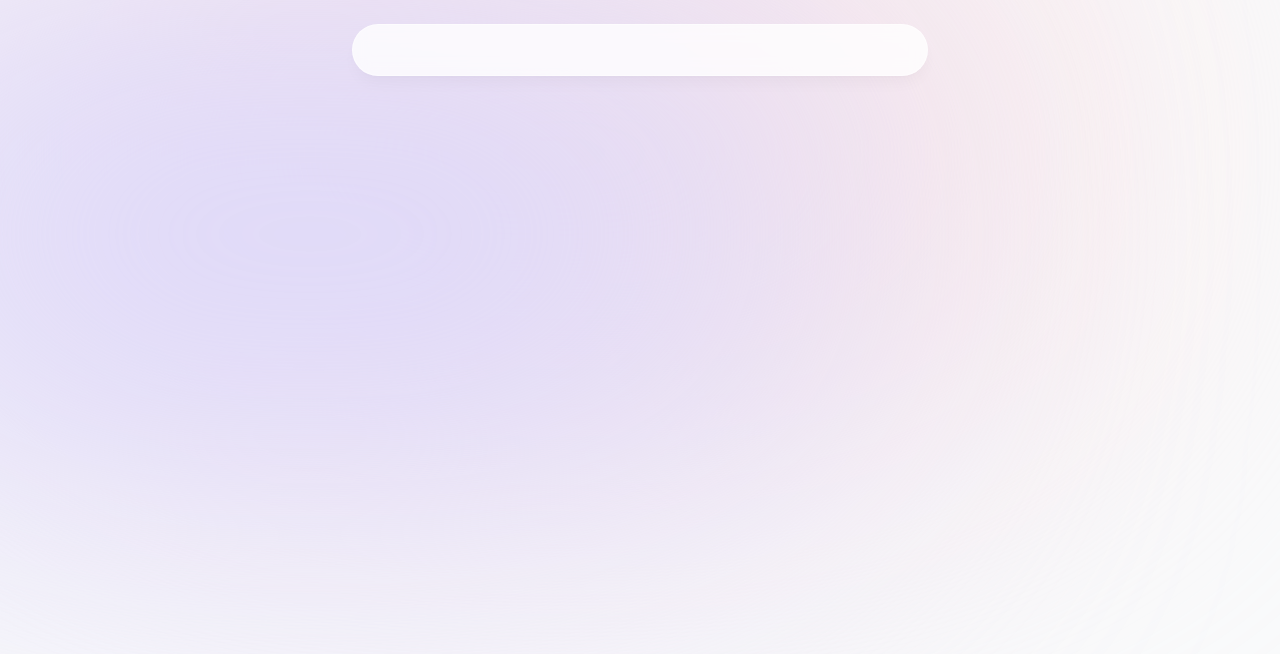
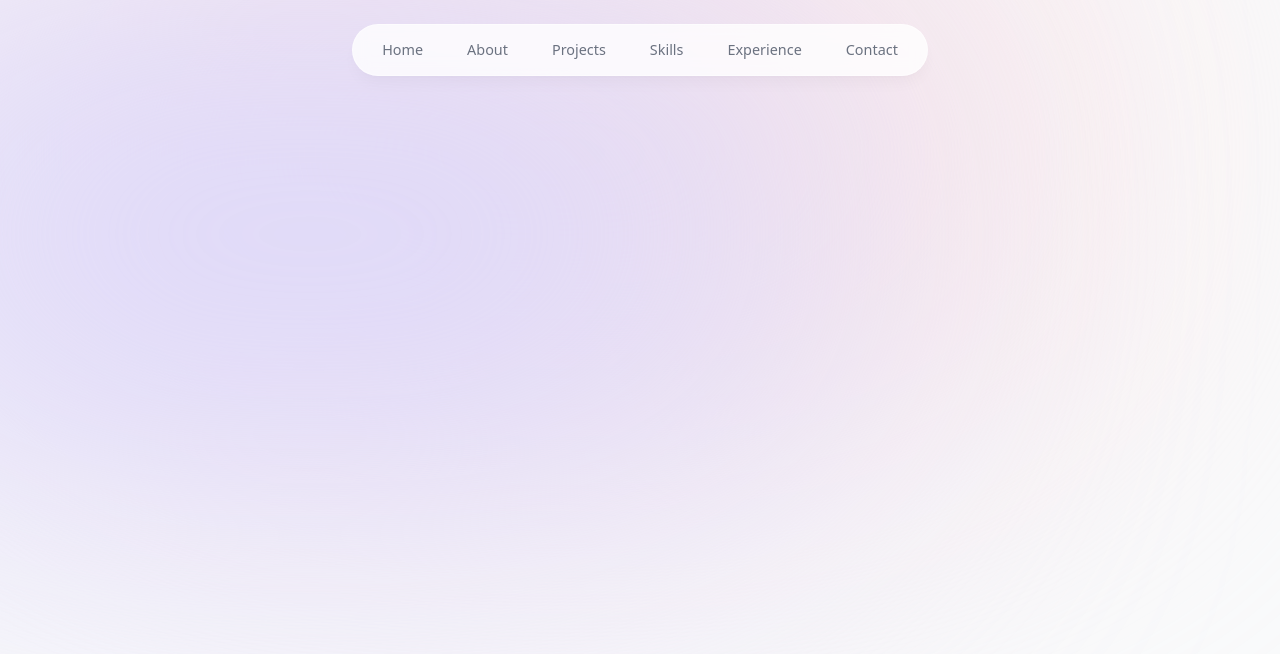
Before and after one commit to zamilbahri/portfolio-website, a Next.js app: page / in a window 1280 px wide. Shown: the top 654 px of the page. Built offline with nearby package versions, Linux system fonts and the light colour scheme.

Commit message:
implemented navbar with animation

```diff
--- a/components/header.tsx
+++ b/components/header.tsx
@@ -2,6 +2,8 @@
 
 import React from 'react'
 import { motion } from "framer-motion";
+import { links } from "@/lib/data";
+import Link from 'next/link';
 
 const Header = () => {
 	return (
@@ -10,6 +12,21 @@
 			initial={{ y: -100, x: "-50%", opacity: 0 }}
 			animate={{ y: 0, x:"-50%", opacity: 1 }}
 			></motion.div>
+
+			<nav className='flex fixed top-[0.15rem] left-1/2 h-12 -translate-x-1/2 py-2 sm:top-[1.7rem] sm:h-[initial] sm:py-0'>
+				<ul className='flex w-[22rem] flex-wrap items-center justify-center gap-y-1 text-[0.9rem] font-medium text-gray-500 sm:w-[initial] sm:flex-nowrap sm:gap-5'>
+					{
+						links.map(link => (
+							<motion.li className='h-3/4 flex items-center justify-center' key={link.hash}
+							initial={{ y: -100, opacity: 0 }}
+							animate={{ y: 0, opacity: 1 }}
+							>
+								<Link className='flex w-full items-center justify-center px-3 py-3 hover:text-gray-950 transition' href={link.hash}>{link.name}</Link>
+							</motion.li>
+						))
+					}
+				</ul>
+			</nav>
 		</header>
 	)
 }
```
